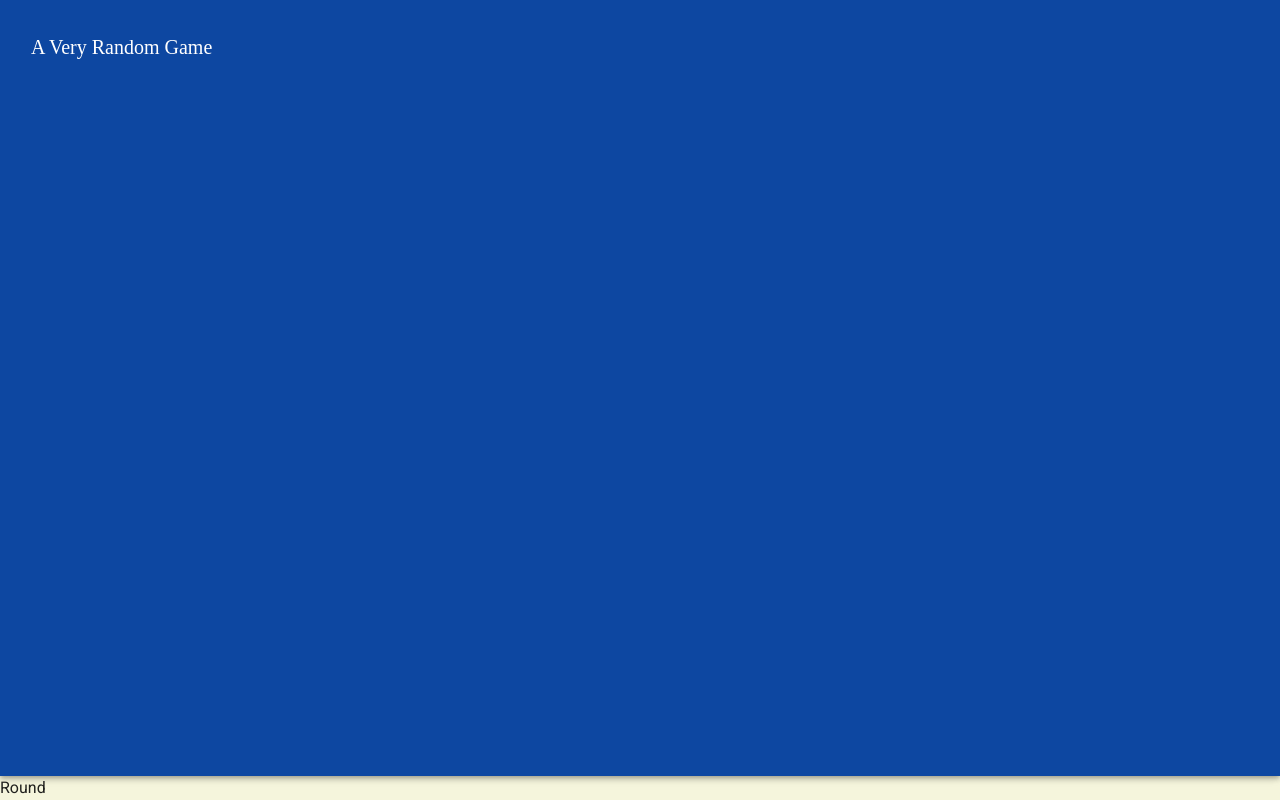
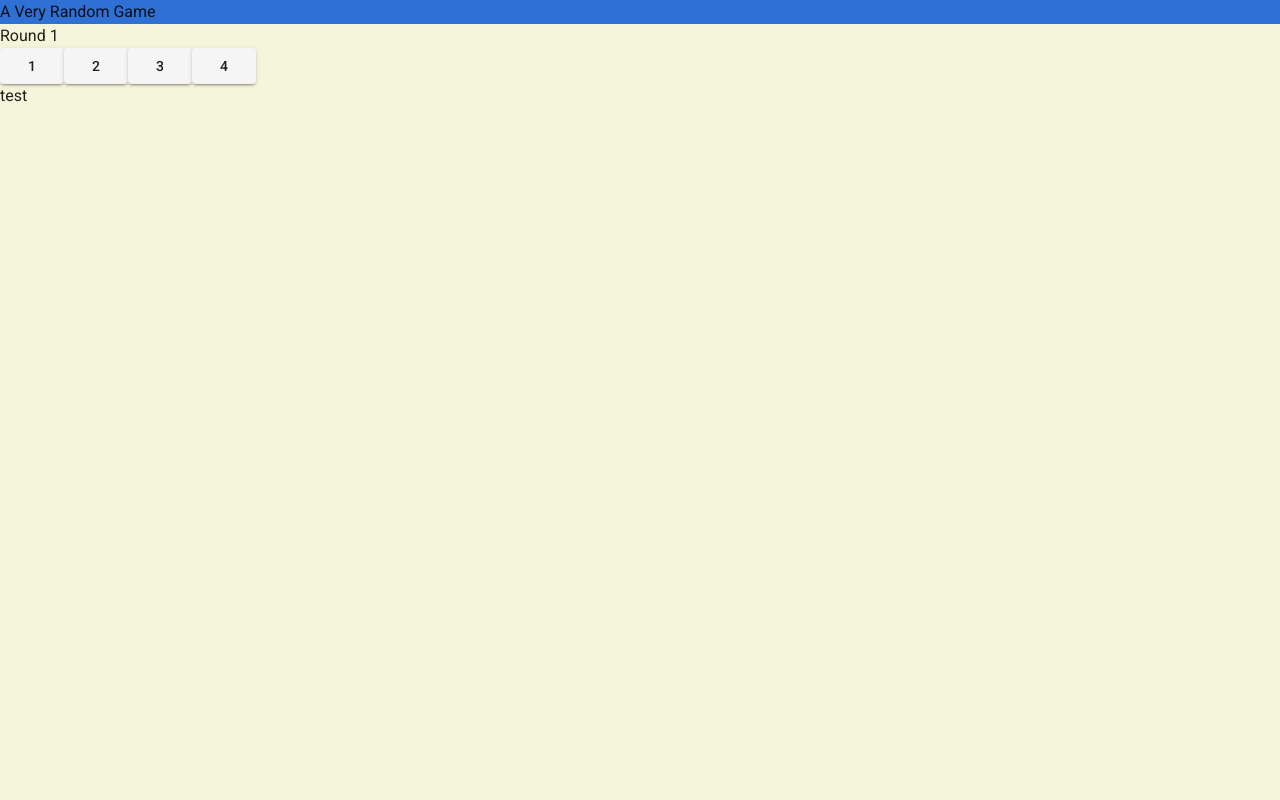
Before and after one commit to liangxyan/hnr-GameofLuck, a Vue app: page /start in a window 1280 px wide. Built offline with nearby package versions, Linux system fonts and the light colour scheme.

Commit message:
game skeleton

```diff
--- a/src/App.vue
+++ b/src/App.vue
@@ -1,14 +1,8 @@
 <template>
   <v-app id="app">
-    <v-toolbar
-      app
-      dark
-      color="blue darken-4 white--text text--lighten-3"
-      id="bar"
-    >
-      <!-- put content here.... -->
+    <!-- <v-toolbar dark color="blue darken-4 white--text text--lighten-3" id="bar">
       <v-toolbar-title> A Very Random Game </v-toolbar-title>
-    </v-toolbar>
+    </v-toolbar> -->
     <router-view></router-view>
   </v-app>
 </template>
--- a/src/components/Game.vue
+++ b/src/components/Game.vue
@@ -1,7 +1,81 @@
 <template>
-  <div>Round</div>
+  <div>
+    <div id="header">A Very Random Game</div>
+    <div>
+      Round {{ this.counter }} <br />
+      <v-btn id="btn1" @click="matchNumber1()"> 1 </v-btn>
+      <v-btn id="btn2" @click="matchNumber2()"> 2 </v-btn>
+      <v-btn id="btn3" @click="matchNumber3()"> 3 </v-btn>
+      <v-btn id="btn4" @click="matchNumber4()"> 4 </v-btn>
+    </div>
+    <p>test</p>
+  </div>
 </template>
 
-<script></script>
+<script>
+export default {
+  data() {
+    return {
+      counter: 1,
+      currNumber: 0,
+      targetNumber: 0,
+    };
+  },
+  methods: {
+    matchNumber1() {
+      this.currNumber = 1;
+      this.targetNumber = Math.floor(Math.random() * (4 - 1 + 1) + 1);
+      if (this.targetNumber == this.currNumber && this.counter > 1) {
+        this.counter = 0;
+        console.log("Congrats!", this.counter);
+      } else {
+        this.counter++;
+      }
+      console.log(this.targetNumber);
+      console.log(this.currNumber);
+    },
+    matchNumber2() {
+      this.currNumber = 2;
+      this.targetNumber = Math.floor(Math.random() * (4 - 1 + 1) + 1);
+      if (this.targetNumber == this.currNumber && this.counter > 1) {
+        this.counter = 0;
+        console.log("Congrats!", this.counter);
+      } else {
+        this.counter++;
+      }
+      console.log(this.targetNumber);
+      console.log(this.currNumber);
+    },
+    matchNumber3() {
+      this.currNumber = 3;
+      this.targetNumber = Math.floor(Math.random() * (4 - 1 + 1) + 1);
+      if (this.targetNumber == this.currNumber && this.counter > 1) {
+        this.counter = 0;
+        console.log("Congrats!", this.counter);
+      } else {
+        this.counter++;
+      }
+      console.log(this.targetNumber);
+      console.log(this.currNumber);
+    },
+    matchNumber4() {
+      this.currNumber = 4;
+      this.targetNumber = Math.floor(Math.random() * (4 - 1 + 1) + 1);
+      if (this.targetNumber == this.currNumber && this.counter > 1) {
+        this.counter = 0;
+        console.log("Congrats!", this.counter);
+      } else {
+        this.counter++;
+      }
+      console.log(this.targetNumber);
+      console.log(this.currNumber);
+    },
+  },
+};
+</script>
 
-<style scoped></style>
+<style scoped>
+#header {
+  background-color: #2e70d3;
+}
+</style>
--- a/src/components/Home.vue
+++ b/src/components/Home.vue
@@ -1,7 +1,8 @@
 <template>
   <div id="home">
+    <div id="header">A Very Random Game</div>
     <p>hic hic hic</p>
-    <p>HelloWorld</p>
+    <p>Instructions: 10 rounds</p>
     <button v-on:click="start()" type="button">Start</button>
   </div>
 </template>
@@ -28,6 +29,11 @@ export default {
   color: black;
   height: 100%;
 }
+
+#header {
+  background-color: #2e70d3;
+}
+
 button {
   background-color: #2e70d3;
   border-color: #2e70d3;
```
